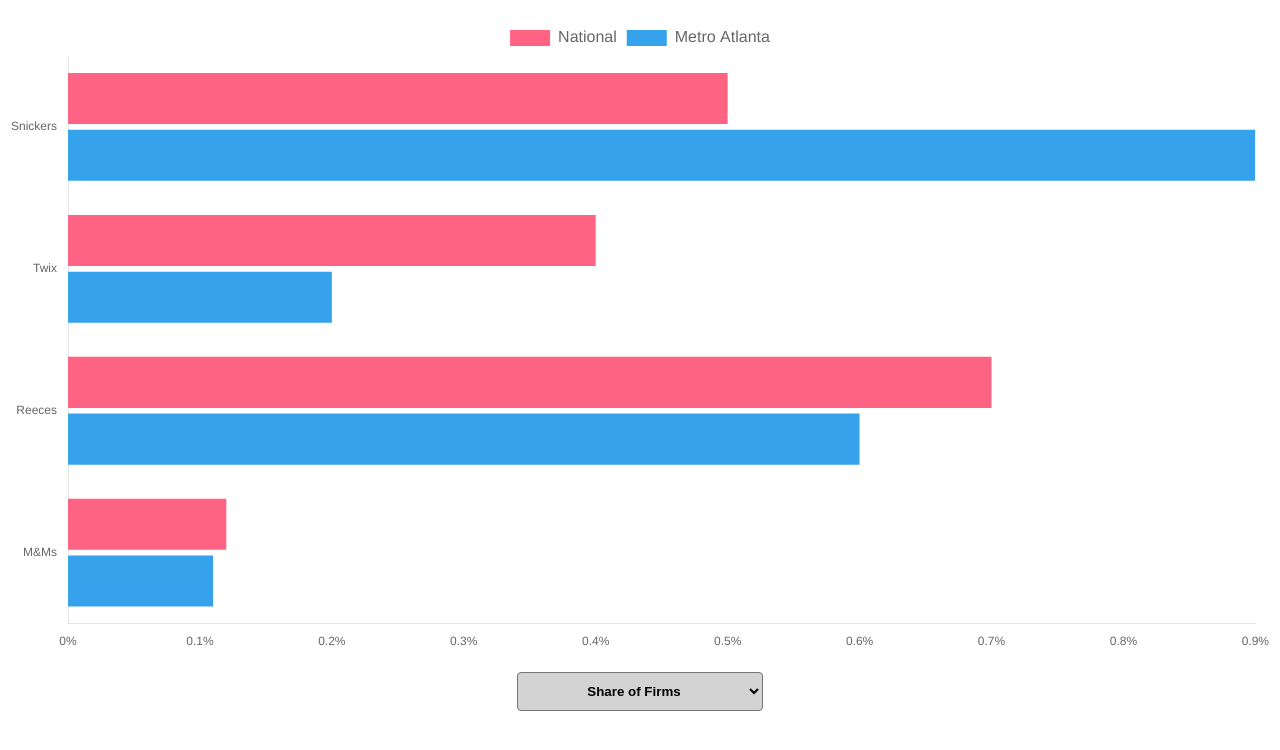
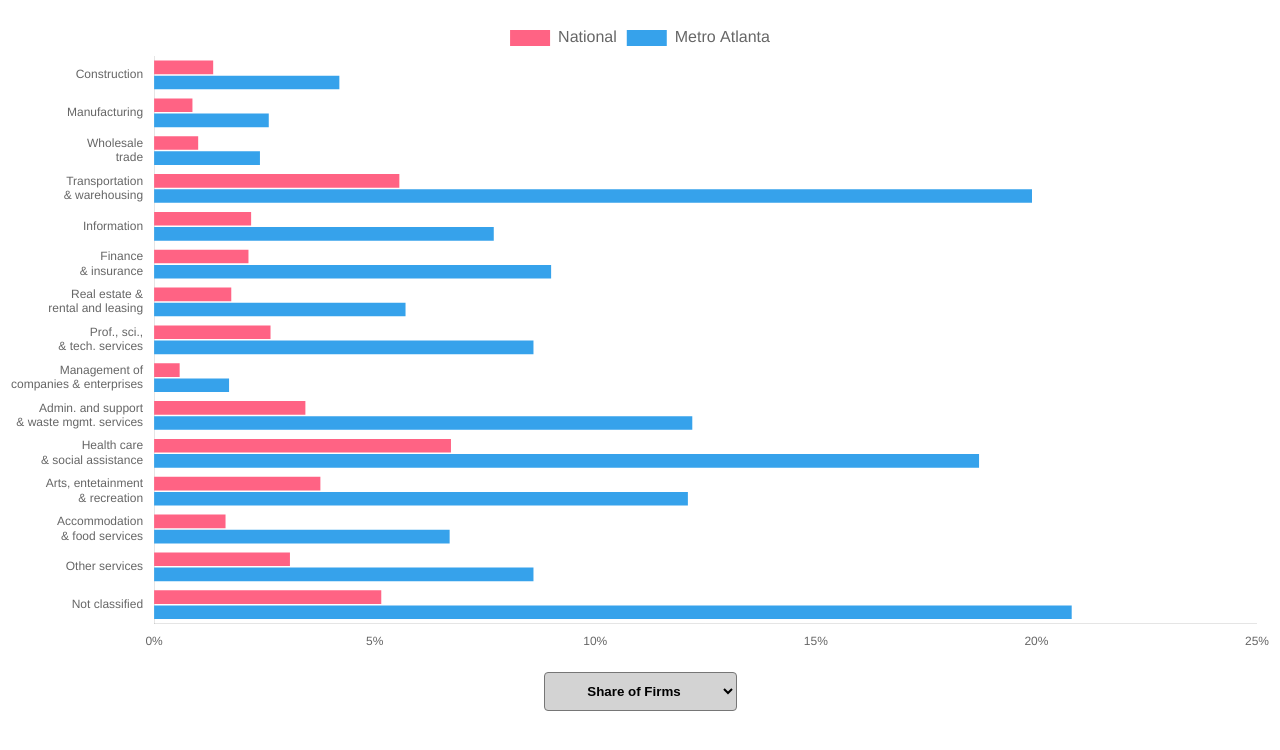
Before and after one commit to arc-research-analytics/blogViz_2.22.24, a plain HTML site: page index.html in a window 1280 px wide. Drawn offline with nearby package versions, Linux system fonts and the light colour scheme.

Commit message:
updated chart

```diff
--- a/index.html
+++ b/index.html
@@ -28,27 +28,61 @@
     >
       <option value="shareFirms">Share of Firms</option>
       <option value="shareEmployees">Share of Employees</option>
-      <option value="sharePayroll">Share of Annual Payroll ($1,000)</option>
+      <option value="sharePayroll">Share of Annual Payroll</option>
     </select>
 
     <script>
       // Data from Excel table
       const data = {
-        labels: ["Snickers", "Twix", "Reeces", "M&Ms"], // NAICS industries
+        labels: [
+          "Construction",
+          "Manufacturing",
+          ["Wholesale", "trade"],
+          ["Transportation", "& warehousing"],
+          "Information",
+          ["Finance", "& insurance"],
+          ["Real estate &", "rental and leasing"],
+          ["Prof., sci.,", "& tech. services"],
+          ["Management of", "companies & enterprises"],
+          ["Admin. and support", "& waste mgmt. services"],
+          ["Health care", "& social assistance"],
+          ["Arts, entetainment", "& recreation"],
+          ["Accommodation", "& food services"],
+          "Other services",
+          "Not classified",
+        ], // NAICS industries
         shareFirms: {
-          // number of firms
-          National: [0.5, 0.4, 0.7, 0.12], // national
-          Metro: [0.9, 0.2, 0.6, 0.11], // metro
+          // share of firms
+          National: [
+            1.34, 0.87, 1.0, 5.56, 2.2, 2.14, 1.75, 2.64, 0.58, 3.43, 6.73,
+            3.77, 1.62, 3.08, 5.15,
+          ],
+          Metro: [
+            4.2, 2.6, 2.4, 19.9, 7.7, 9.0, 5.7, 8.6, 1.7, 12.2, 18.7, 12.1, 6.7,
+            8.6, 20.8,
+          ],
         },
         shareEmployees: {
-          // number of employees
-          National: [0.6, 0.7, 0.1, 0.3], // national
-          Metro: [0.2, 0.2, 0.9, 0.5], // metro
+          // share of employees
+          National: [
+            0.73, 0.26, 0.28, 1.67, 0.46, 0.23, 0.91, 1.31, 0.09, 2.0, 2.65,
+            0.79, 1.19, 1.94, 3.29,
+          ],
+          Metro: [
+            1.4, 0.8, 0.4, 3.4, 1.1, 1.7, 1.1, 3.3, 0.0, 5.4, 7.2, 1.4, 4.3,
+            3.8, 15.1,
+          ],
         },
         sharePayroll: {
-          // annual payroll
-          National: [0.3, 0.6, 0.5, 0.8], // national
-          Metro: [0.1, 0.4, 0.7, 0.2], // metro
+          // share of annual payroll
+          National: [
+            0.57, 0.19, 0.19, 0.91, 0.29, 0.12, 0.56, 0.92, 0.05, 1.33, 1.41,
+            2.42, 1.02, 1.6, 3.7,
+          ],
+          Metro: [
+            0.9, 0.7, 0.2, 1.5, 0.7, 0.6, 0.4, 1.7, 0.0, 2.3, 3.7, 2.7, 4.7,
+            4.2, 26.3,
+          ],
         },
       };
 
@@ -85,6 +119,9 @@
             },
             tooltip: {
               callbacks: {
+                title: (context) => {
+                  return context[0].label.replaceAll(",", " ");
+                },
                 label: function (tooltipItem) {
                   const label = tooltipItem.dataset.label; // Data series name
                   const value = tooltipItem.formattedValue; // Percentage value
```
